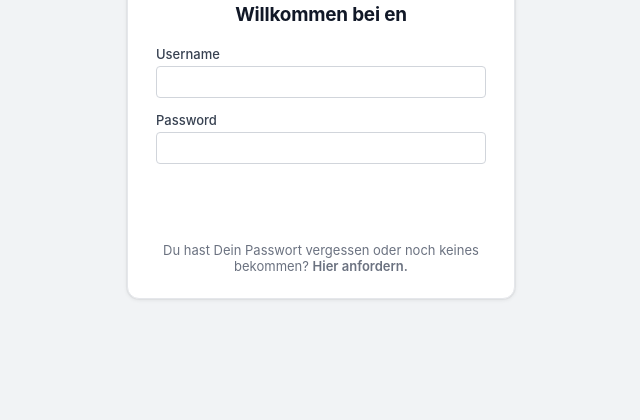
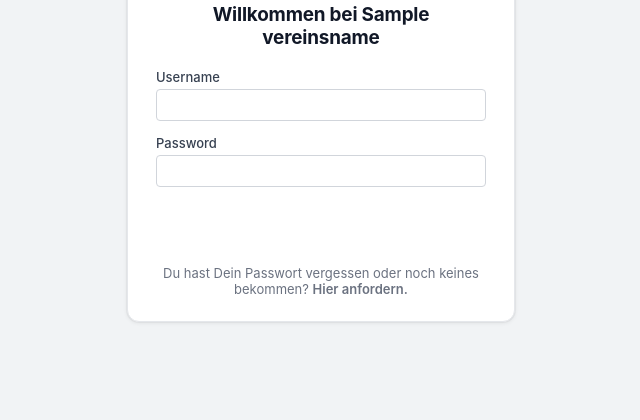
Before and after one commit to hgruber/CantorHub, a Django app: template intern/templates/login.html in a window 1280 px wide. Shown: the part 164-584 px from the top of the page, without its empty margins (319-959 px from the left). Run offline with Django 5.2, Linux system fonts and the light colour scheme; the template is opened without the code that fills it: most values are stand-ins (such as "Sample title", 1, 10 or a date in 2020); form fields are guessed from the names that the template uses.

Commit message:
Anmeldeseite: die Begruessung nennt den Vereinsnamen
Co-Authored-By: Claude Opus 5.5 <noreply@anthropic.com>
Claude-Session: https://claude.ai/code/session_01Bu64vgd4RhZ2fY98iMfKoR

```diff
--- a/intern/templates/login.html
+++ b/intern/templates/login.html
@@ -1,7 +1,7 @@
 {% extends "dialog.html" %}
-{% block title %}Willkommen bei {{ vereinsname_lang }}{% endblock %}
+{% block title %}Willkommen bei {{ vereinsname }}{% endblock %}
 {% block content %}
-    <h1>Willkommen bei {{ vereinsname_lang }}</h1>
+    <h1>Willkommen bei {{ vereinsname }}</h1>
     <div class="welcome-message">
         <p></p>
     </div>
```
Also changed, not shown: CHANGELOG.md.
